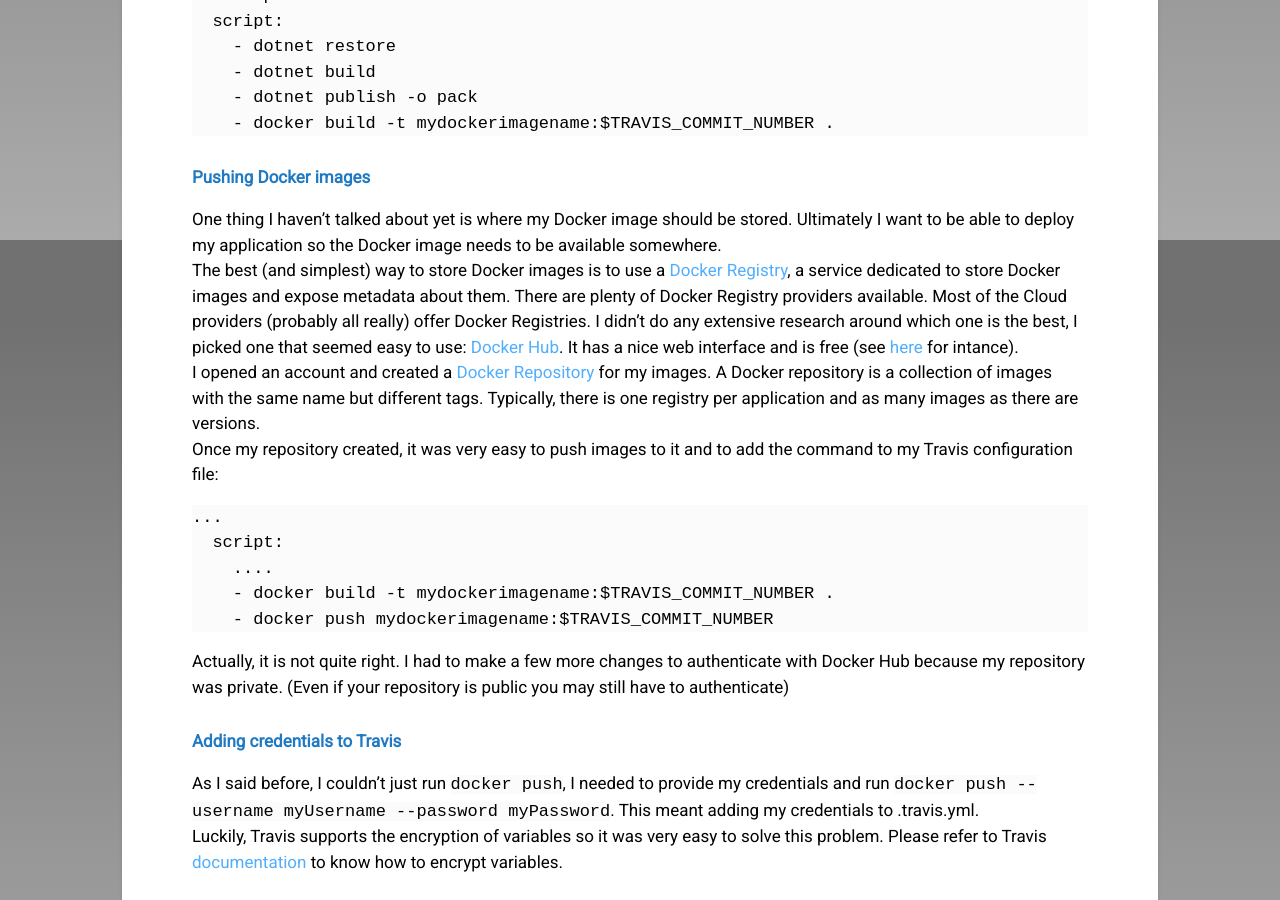
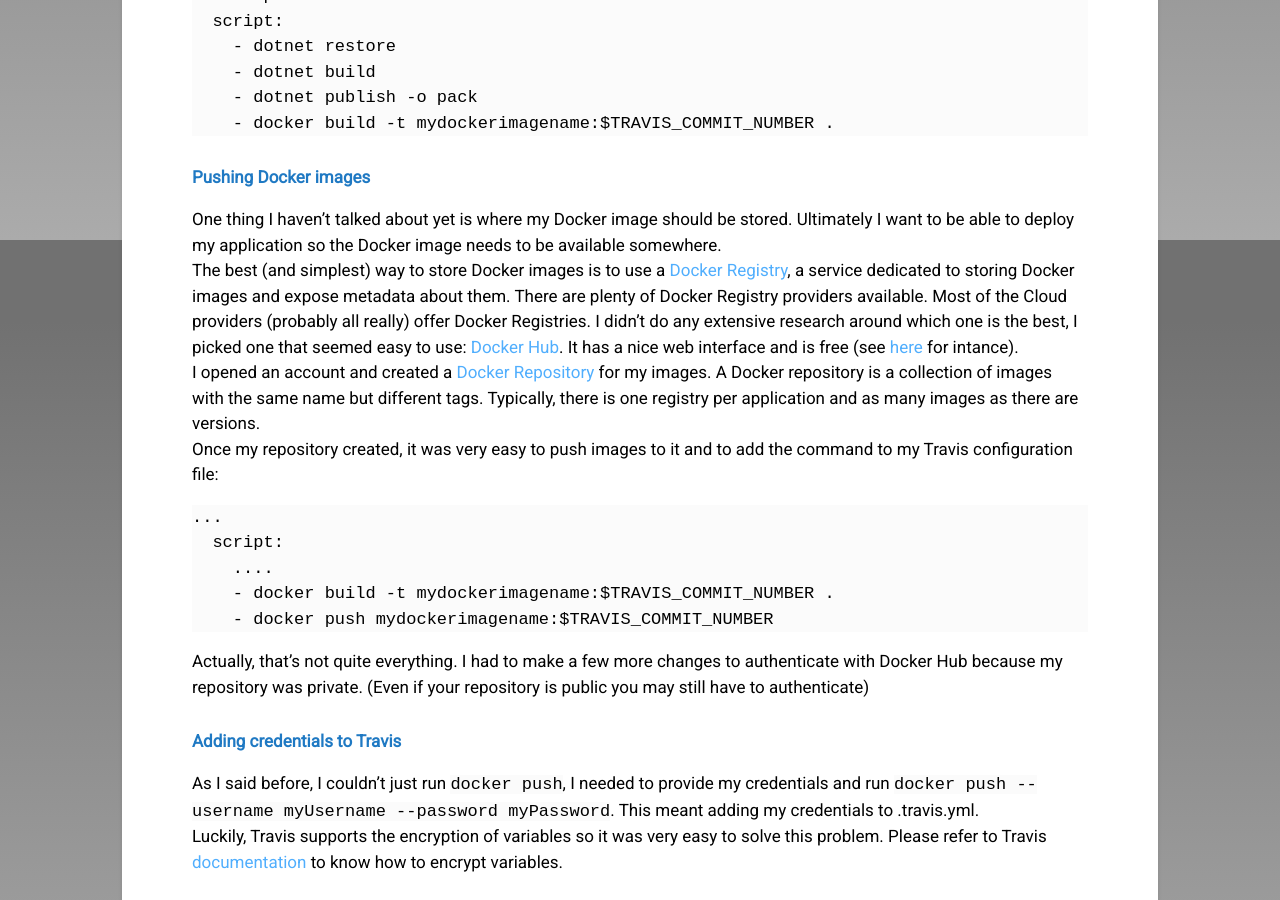
Before and after one commit to caroleolivier/caroleolivier.github.io, a Jekyll site: the page built from _posts/2017-11-06-build-and-push-Docker-images-with-Travis.md, in a window 1280 px wide and 900 px high, scrolled down 660 px. Built offline with Jekyll 4.4.1, drawn with Linux system fonts in a browser that asks for light colours; some of the changed text lies outside the part shown.

Commit message:
Address comments

````diff
--- a/_posts/2017-11-06-build-and-push-Docker-images-with-Travis.md
+++ b/_posts/2017-11-06-build-and-push-Docker-images-with-Travis.md
@@ -30,7 +30,7 @@ A few days ago, I described [here](ZZZ) how to package an [ASP.NET Core](https:/
 
 One thing I haven't talked about yet is where my Docker image should be stored. Ultimately I want to be able to deploy my application so the Docker image needs to be available somewhere.
 <br/>
-The best (and simplest) way to store Docker images is to use a [Docker Registry](https://docs.docker.com/registry/), a service dedicated to store Docker images and expose metadata about them. There are plenty of Docker Registry providers available. Most of the Cloud providers (probably all really) offer Docker Registries. I didn't do any extensive research around which one is the best, I picked one that seemed easy to use: [Docker Hub](https://hub.docker.com/). It has a nice web interface and is free (see [here](https://hub.docker.com/r/microsoft/aspnetcore/) for intance).
+The best (and simplest) way to store Docker images is to use a [Docker Registry](https://docs.docker.com/registry/), a service dedicated to storing Docker images and expose metadata about them. There are plenty of Docker Registry providers available. Most of the Cloud providers (probably all really) offer Docker Registries. I didn't do any extensive research around which one is the best, I picked one that seemed easy to use: [Docker Hub](https://hub.docker.com/). It has a nice web interface and is free (see [here](https://hub.docker.com/r/microsoft/aspnetcore/) for intance).
 <br/>
 I opened an account and created a [Docker Repository](https://docs.docker.com/glossary/?term=repository) for my images. A Docker repository is a collection of images with the same name but different tags. Typically, there is one registry per application and as many images as there are versions.
 <br/>
@@ -43,7 +43,7 @@ Once my repository created, it was very easy to push images to it and to add the
     - docker push mydockerimagename:$TRAVIS_COMMIT_NUMBER
 ```
 
-Actually, it is not quite right. I had to make a few more changes to authenticate with Docker Hub because my repository was private. (Even if your repository is public you may still have to authenticate)
+Actually, that's not quite everything. I had to make a few more changes to authenticate with Docker Hub because my repository was private. (Even if your repository is public you may still have to authenticate)
 
 
 ##### Adding credentials to Travis
````
Also changed, not shown: other parts of _posts/2017-11-06-build-and-push-Docker-images-with-Travis.md (+1 -1 lines).
